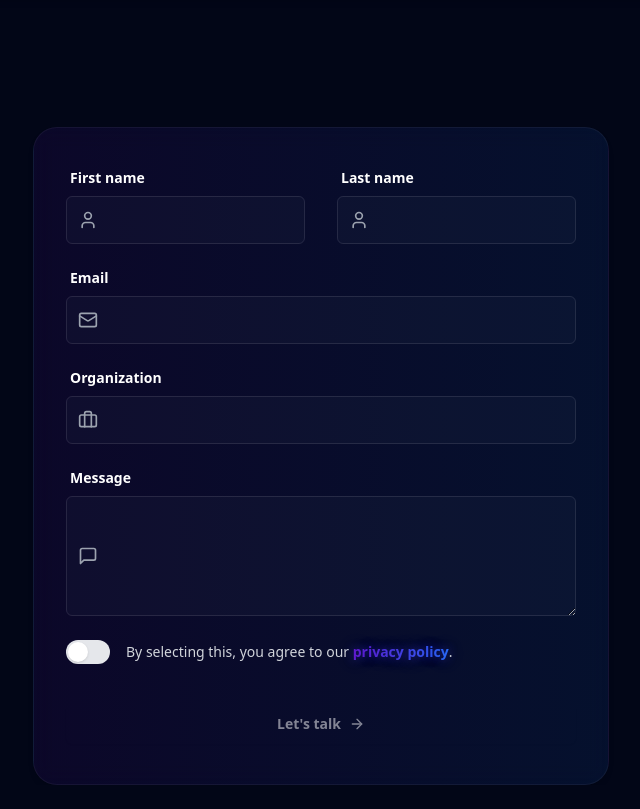
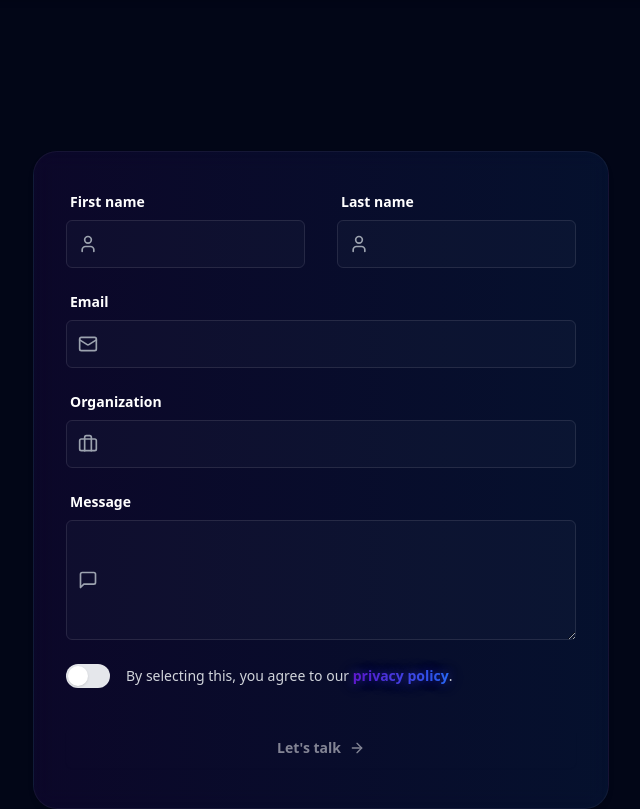
Before and after one commit to olavorw/olavorw.com, a Next.js app: page / in a window 1280 px wide. Shown: the part 1571-2380 px from the top of the page, without its empty margins (319-959 px from the left). Built offline with nearby package versions, Linux system fonts and the light colour scheme; a web font is replaced by a local one.

Commit message:
Adjust padding in ContactForm component for better spacing
Updated the padding in the ContactForm's container to improve vertical spacing, especially for smaller screens. This change enhances visual consistency across different viewports.

```diff
--- a/src/features/ContactForm/components/index.tsx
+++ b/src/features/ContactForm/components/index.tsx
@@ -90,7 +90,7 @@ const ContactForm: FC = () => {
 
   return (
     <motion.div
-      className="relative isolate overflow-hidden"
+      className="relative isolate overflow-hidden py-8 sm:py-6"
       initial={{ opacity: 0, y: 20 }}
       animate={{ opacity: 1, y: 0 }}
       transition={{ duration: 0.5 }}
```
